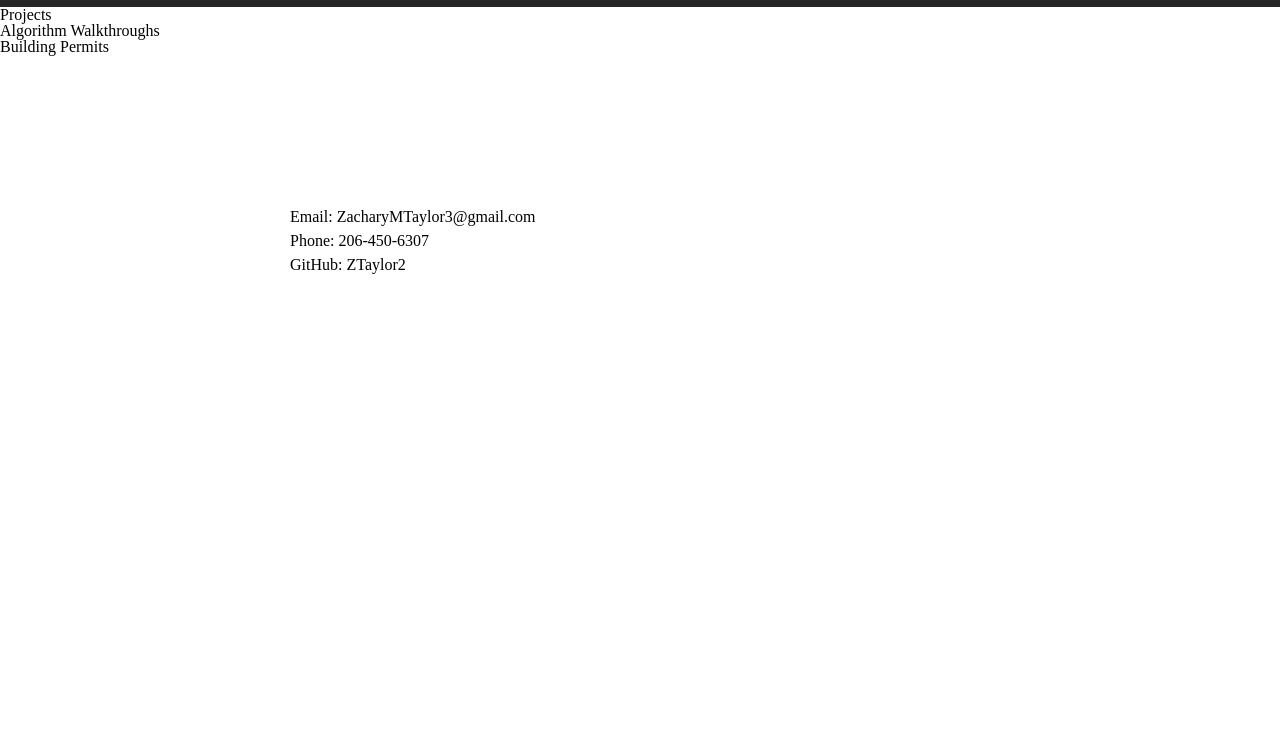
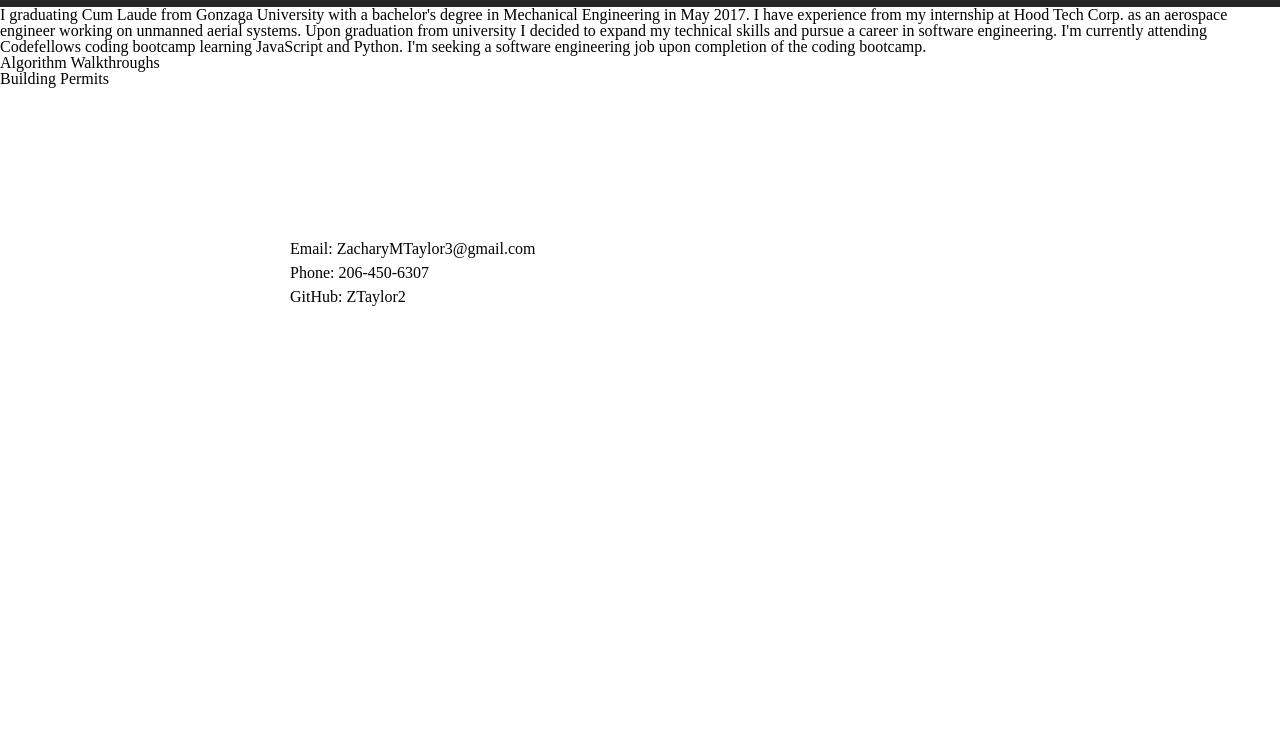
Before and after one commit to ztaylor2/personal-website, a website: page public/index.html in a window 1280 px wide. Shown: the part 63-800 px from the top of the page. Drawn offline with nearby package versions, Linux system fonts and the light colour scheme; a script that the page names is missing.

Commit message:
added index content

```diff
--- a/public/index.html
+++ b/public/index.html
@@ -44,9 +44,10 @@
 
     <main>
       <section id="home">
+        <p>I graduating Cum Laude from Gonzaga University with a bachelor's degree in Mechanical Engineering in May 2017. I have experience from my internship at Hood Tech Corp. as an aerospace engineer working on unmanned aerial systems. Upon graduation from university I decided to expand my technical skills and pursue a career in software engineering. I'm currently attending Codefellows coding bootcamp learning JavaScript and Python. I'm seeking a software engineering job upon completion of the coding bootcamp.</p>
       </section>
 
-      <section id="projects"> Projects </section>
+      </section>
 
       <section id="algorithm"> Algorithm Walkthroughs </section>
       <section id="permits"> Building Permits </section>
```
